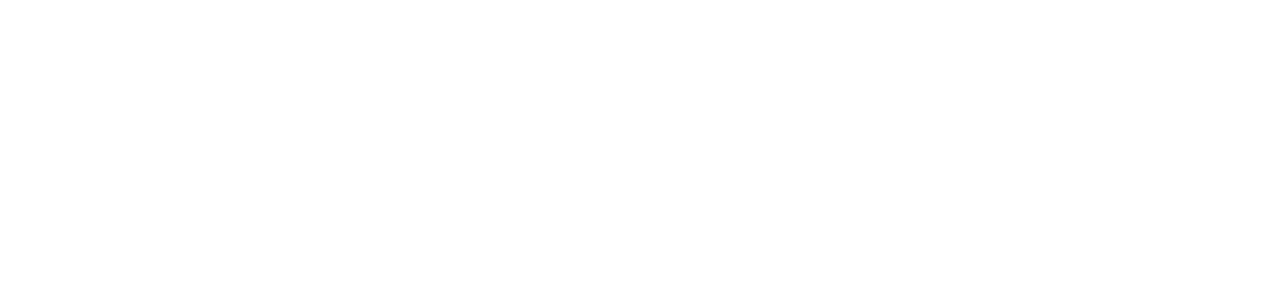
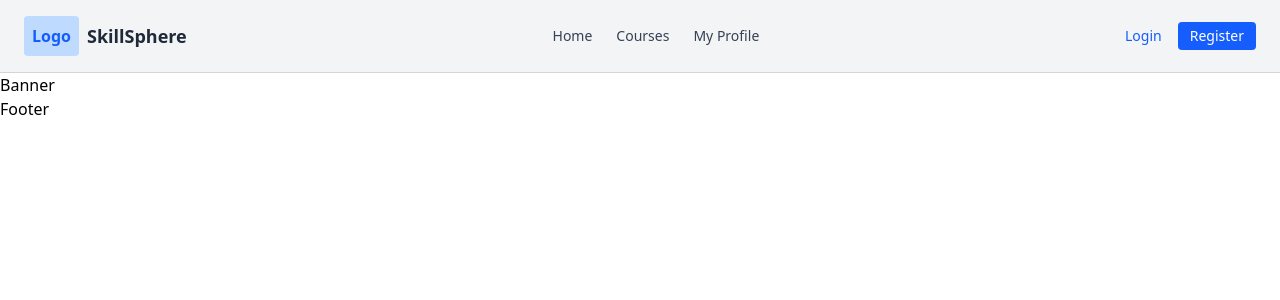
Before and after one commit to Rafiul-goni-rayhan/skillsphere, a Next.js app: page / in a window 1280 px wide. Shown: the top 300 px of the page. Built offline with nearby package versions, Linux system fonts and the light colour scheme.

Commit message:
navbar complete

```diff
--- a/src/app/layout.js
+++ b/src/app/layout.js
@@ -1,5 +1,7 @@
 import { Geist, Geist_Mono } from "next/font/google";
 import "./globals.css";
+import Navbar from './../components/Navbar';
+import Footer from "@/components/Footer";
 
 const geistSans = Geist({
   variable: "--font-geist-sans",
@@ -23,7 +25,11 @@
       data-theme="light"
       className={`${geistSans.variable} ${geistMono.variable} h-full antialiased`}
     >
-      <body className="min-h-full flex flex-col">{children}</body>
+      <body className="min-h-full flex flex-col">
+        <Navbar/>
+        {children}
+        <Footer/>
+        </body>
     </html>
   );
 }
--- a/src/app/page.js
+++ b/src/app/page.js
@@ -1,8 +1,11 @@
 import Image from "next/image";
+import Navbar from './../components/Navbar';
+import Banner from "@/components/Banner";
 
 export default function Home() {
   return (
     <div className="">
+     <Banner/>
 
     </div>
   );
--- /dev/null
+++ b/src/components/Banner.jsx
@@ -0,0 +1,11 @@
+import React from 'react';
+
+const Banner = () => {
+    return (
+        <div>
+            <h1>Banner</h1>
+        </div>
+    );
+};
+
+export default Banner;<h1>Banner</h1>
--- /dev/null
+++ b/src/components/Footer.jsx
@@ -0,0 +1,11 @@
+import React from 'react';
+
+const Footer = () => {
+    return (
+        <div>
+            <h1>Footer</h1>
+        </div>
+    );
+};
+
+export default Footer;<h1>Footer</h1>
--- /dev/null
+++ b/src/components/Navbar.jsx
@@ -0,0 +1,147 @@
+"use client";
+import Link from "next/link";
+
+const Navbar = () => {
+  return (
+    <div className="bg-gray-100 border-b border-gray-300">
+      <nav className="flex justify-between items-center py-4 px-6 max-w-7xl mx-auto">
+        {/* Logo Section */}
+        <div className="flex items-center gap-2">
+          <div className="bg-blue-200 p-2 rounded">
+            <span className="font-bold text-blue-600">Logo</span>
+          </div>
+          <h3 className="font-bold text-lg text-gray-800">SkillSphere</h3>
+        </div>
+
+        {/* Navigation Links */}
+        <ul className="flex items-center gap-6 text-sm text-gray-700">
+          <li>
+            <Link href="/">Home</Link>
+          </li>
+          <li>
+            <Link href="/courses">Courses</Link>
+          </li>
+          <li>
+            <Link href="/my-profile">My Profile</Link>
+          </li>
+        </ul>
+
+        {/* Auth Buttons */}
+        <div className="flex items-center gap-4">
+          <Link href="/login" className="text-sm text-blue-600">Login</Link>
+          <Link href="/register" className="text-sm text-white bg-blue-600 px-3 py-1 rounded">Register</Link>
+        </div>
+      </nav>
+    </div>
+  );
+};
+
+export default Navbar;
+
+
+
+
+
+
+
+// "use client";
+// import Image from "next/image";
+// import Link from "next/link";
+// import { Button } from "@heroui/react";
+// import { motion } from "framer-motion";
+
+// const Navbar = () => {
+//   // Framer Motion Animation Variants
+//   const navItemVariants = {
+//     hidden: { opacity: 0, y: -20 },
+//     visible: { opacity: 1, y: 0 },
+//   };
+
+//   return (
+//     // Glassmorphism, Drop Shadow & Sticky Effect
+//     <div className="sticky top-0 z-50 bg-gray-50 backdrop-blur-xl border-b border-gray-300 shadow-md transition-all duration-300">
+//       <nav className="flex justify-between items-center py-4 px-6 max-w-7xl mx-auto w-full">
+
+//         {/* Logo Section with Bounce Animation */}
+//         <motion.div
+//           initial={{ opacity: 0, scale: 0.8 }}
+//           animate={{ opacity: 1, scale: 1 }}
+//           transition={{ duration: 0.5, ease: "easeOut" }}
+//           className="flex gap-3 items-center group cursor-pointer"
+//         >
+//           <div className="relative overflow-hidden rounded-xl bg-blue-100 p-1 group-hover:bg-blue-200 transition-colors duration-300">
+//             <Image
+//               src={"/logo.png"}
+//               alt="SkillSphere Logo"
+//               loading="eager"
+//               width={35}
+//               height={35}
+//               className="object-cover group-hover:scale-110 transition-transform duration-300"
+//             />
+//           </div>
+//           <h3 className="font-black text-2xl tracking-tighter text-gray-800 drop-shadow-sm">
+//             <span className="text-transparent bg-clip-text bg-gradient-to-r from-blue-500 to-purple-500">Skill</span>Sphere.
+//           </h3>
+//         </motion.div>
+
+//         {/* Main Links with Staggered Fade-in & Animated Underline */}
+//         <ul className="hidden md:flex items-center gap-10 text-[15px] font-bold text-gray-700">
+//           {[
+//             { name: "Home", path: "/" },
+//             { name: "Courses", path: "/courses" },
+//             { name: "My Profile", path: "/my-profile" },
+//           ].map((item, index) => (
+//             <motion.li
+//               key={item.name}
+//               variants={navItemVariants}
+//               initial="hidden"
+//               animate="visible"
+//               transition={{ duration: 0.4, delay: index * 0.1 + 0.2 }}
+//             >
+//               <Link href={item.path} className="relative group py-2">
+//                 <span className="group-hover:text-blue-500 transition-colors duration-300">
+//                   {item.name}
+//                 </span>
+//                 {/* Animated Underline Effect */}
+//                 <span className="absolute left-0 bottom-0 w-0 h-[3px] bg-gradient-to-r from-blue-500 to-purple-500 rounded-full transition-all duration-300 ease-out group-hover:w-full"></span>
+//               </Link>
+//             </motion.li>
+//           ))}
+//         </ul>
+
+//         {/* Auth Buttons with Pulse & Hover Scale Effects */}
+//         <motion.div
+//           initial={{ opacity: 0, x: 20 }}
+//           animate={{ opacity: 1, x: 0 }}
+//           transition={{ duration: 0.5, delay: 0.4 }}
+//           className="flex gap-4"
+//         >
+//           <ul className="flex items-center gap-6">
+//             <li>
+//               <Link
+//                 href="/login"
+//                 className="font-bold text-gray-700 hover:text-blue-500 transition-colors duration-300 relative after:content-[''] after:absolute after:-bottom-1 after:left-0 after:w-full after:h-[2px] after:bg-blue-500 after:scale-x-0 hover:after:scale-x-100 after:transition-transform after:duration-300 after:origin-left"
+//               >
+//                 Login
+//               </Link>
+//             </li>
+//             <li>
+//               <Button
+//                 as={Link}
+//                 href="/register"
+//                 color="primary"
+//                 size="md"
+//                 className="font-bold rounded-2xl p-1 text-white bg-gradient-to-r from-blue-500 to-purple-500 border-none shadow-lg hover:shadow-xl hover:-translate-y-1 transition-all duration-300"
+//               >
+//                 Register
+//               </Button>
+//             </li>
+//           </ul>
+//         </motion.div>
+
+//       </nav>
+//     </div>
+//   );
+// };
+
+// export default Navbar;
```
Also changed, not shown: public/logo.png (added).
